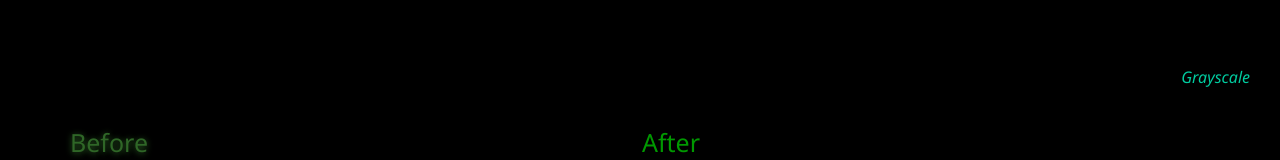
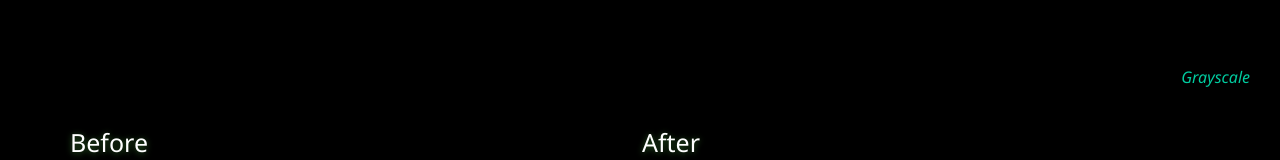
Before and after one commit to ngvhanh/DemoCanvasVideo, a plain HTML site: page video.html in a window 1280 px wide. Shown: the top 160 px of the page. Drawn offline with Linux system fonts and the light colour scheme; grey boxes are pictures that could not be loaded.

Commit message:
Giao dien 2
Sửa text video

```diff
--- a/video.html
+++ b/video.html
@@ -15,8 +15,8 @@
 
         <button id="bt_nextFilter" type="button" onclick="changeFilter()" class="ibutton">NEXT</button>
 
-        <p id="srcText">Before</p>
-        <p id="dstText">After</p>
+        <p id="beforeText" class="videoText beforeText">Before</p>
+        <p id="afterText" class="videoText afterText">After</p>
         <p id="filterText">Grayscale</p>
     </body>
 </html>
--- a/video_files/style.css
+++ b/video_files/style.css
@@ -37,28 +37,25 @@ body
     right: 30px;
 }
 /*160 100 545*/
-#srcText
+.videoText
 {
     font: 25px 'segoe ui';
-    color: #2f6627;
-
+    color: #FFFFFF;
     position: fixed;
-    top: 100px;
-    left: 70px;
     text-shadow:0px 1px 6px #2f6627;
 }
 
-#dstText
+#beforeText
 {
-    font: 25px 'segoe ui';
-    color: #009900;
+    top: 100px;
+    left: 70px;
+}
 
-    position: fixed;
+#afterText
+{
     top: 100px;
     right: 580px;
-
 }
-
 .after_video
 {
 	position:absolute;
```
